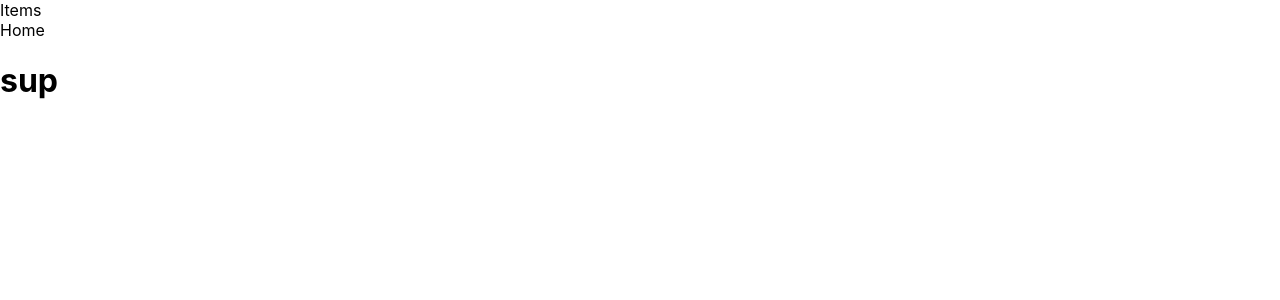
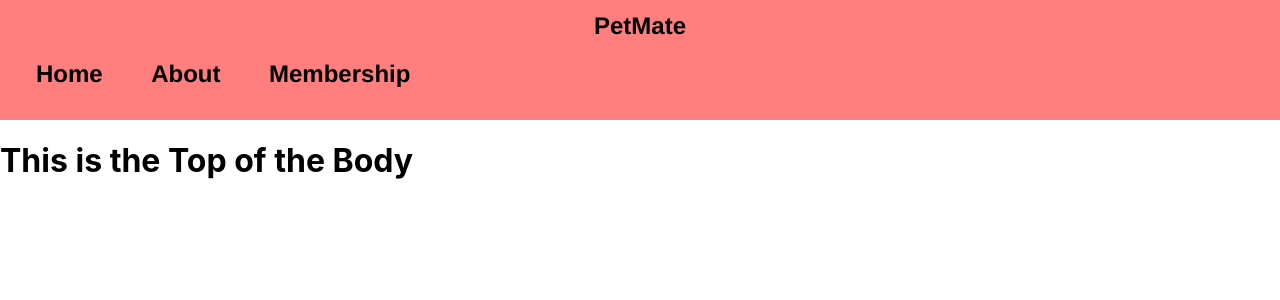
Before and after one commit to Final301DreamTeam/frontend-project, a React (Create React App) app: page / in a window 1280 px wide. Shown: the top 300 px of the page. Built offline with nearby package versions, Linux system fonts and the light colour scheme; no server answers.

Commit message:
added nav

```diff
--- a/src/App.js
+++ b/src/App.js
@@ -1,3 +1,4 @@
+
 import './App.css';
 import Header from './Header';
 
@@ -5,7 +6,7 @@ function App() {
   return (
     <>
     <Header/>
-    <h1>sup</h1>
+    <h1>This is the Top of the Body</h1>
     </>
   );
 }
--- /dev/null
+++ b/src/Header.css
@@ -0,0 +1,52 @@
+body {
+  margin: 0px;
+
+}
+.navBar {
+
+}
+
+.container {
+  background: rgb(255, 126, 126);
+  color: white;
+  font-family: Helvetica;
+  font-weight: 300;
+  margin-right: auto;
+  font-size: 150%;
+  font-weight: bold;
+  padding: 12px 16px;
+  cursor: pointer;
+  vertical-align: middle;
+
+}
+
+.brandNav {
+  display: flex;
+  justify-content: center;
+  align-items: center;
+  text-decoration: none;
+  color: rgb(0, 0, 0);
+}
+.navLinks {
+  display: flex;
+  justify-content: flex-end;
+  justify-content: space-between;
+  width: 30%;
+  padding: 20px;
+
+}
+
+.homeNav {
+  text-decoration: none;
+  color: rgb(0, 0, 0);
+}
+
+.aboutNav {
+  text-decoration: none;
+  color:  rgb(0, 0, 0);
+}
+
+.membershipNav {
+  text-decoration: none;
+  color:  rgb(0, 0, 0);
+}
--- a/src/Header.js
+++ b/src/Header.js
@@ -1,23 +1,29 @@
 import React from 'react';
-import {Navbar, NavItem} from 'react-bootstrap';
-import { Link } from 'react-router-dom';
+import { Nav, Navbar, Container } from 'react-bootstrap';
+import './Header.css';
+// import { Link } from 'react-router-dom';
 
 
-class Header extends React.Component{
-    constructor(props){
+class Header extends React.Component {
+    constructor(props) {
         super(props);
-        this.state={
+        this.state = {
 
         }
     }
-    render(){
-        return(
+    render() {
+        return (
             <>
-            <Navbar collapseOnSelect expand='lg' bg='dark' variant='dark'>
-                <Navbar.Brand>Items</Navbar.Brand>
-                <NavItem>Home
-                </NavItem>
-            </Navbar>
+                <Navbar className="navBar" bg="dark" variant="dark">
+                    <Container className="container">
+                        <Navbar.Brand className="brandNav" href="#home">PetMate</Navbar.Brand>
+                        <Nav class="navLinks">
+                            <Nav.Link className="homeNav" href="#home">Home</Nav.Link>
+                            <Nav.Link className="aboutNav" href="#about">About</Nav.Link>
+                            <Nav.Link className="membershipNav" href="#pricing">Membership</Nav.Link>
+                        </Nav>
+                    </Container>
+                </Navbar>
             </>
         );
     }
```
Also changed, not shown: src/About.js (added).
